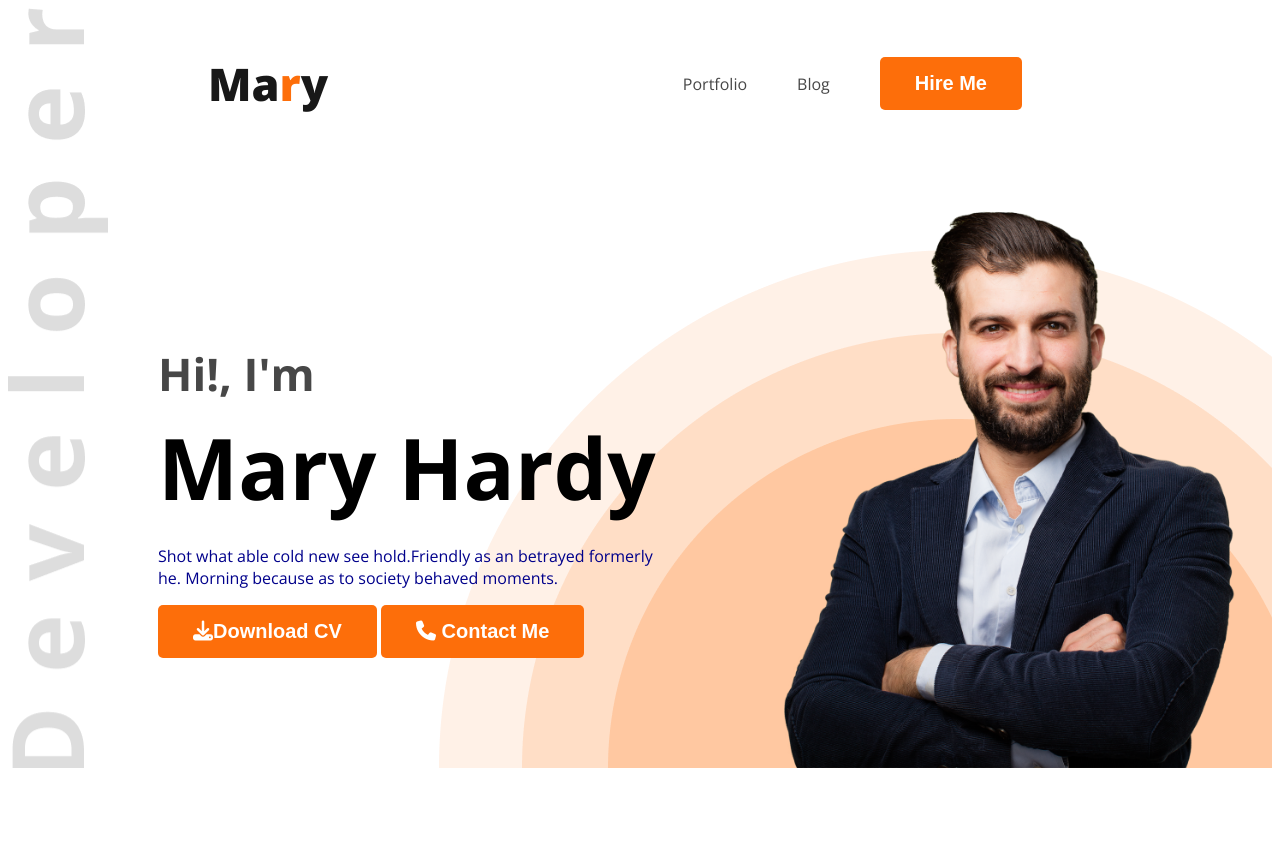
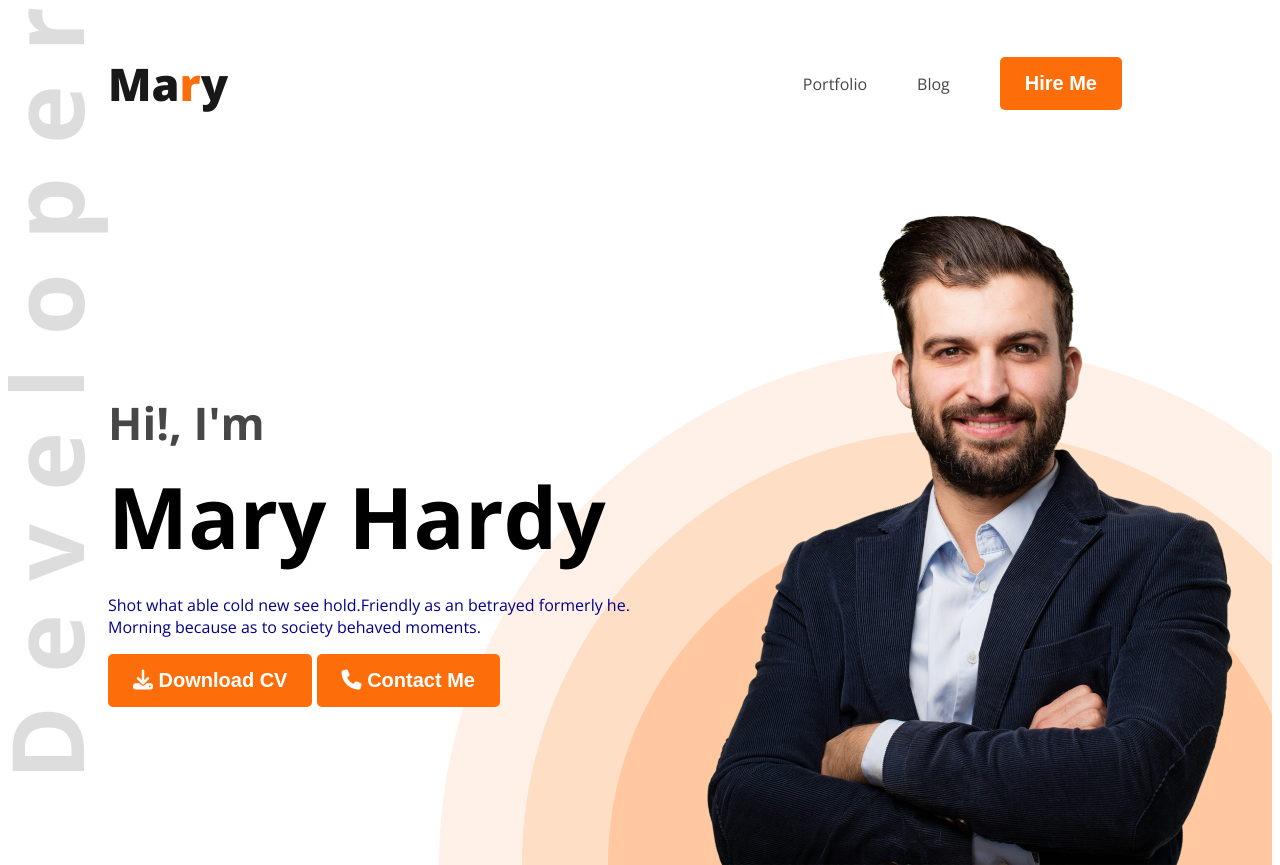
Before and after one commit to ekramulreza/webdev_portfolio, a plain HTML site: page index.html in a window 1280 px wide. Shown: the top 865 px of the page. Drawn offline with nearby package versions, Linux system fonts and the light colour scheme.

Commit message:
final :/

```diff
--- a/index.html
+++ b/index.html
@@ -29,15 +29,13 @@
             <h3 class="banner-greeting"> Hi!, I'm</h3>
             <h1 class="banner-title">Mary Hardy</h1>
             <p class="banner-dscrp">Shot what able cold new see hold.Friendly as an betrayed formerly he. Morning because as to society behaved moments.</p>
-            <button class="btP"><i class="fa-solid fa-download"></i>Download CV</button>
-            <button class="btP"> <i class="fa-solid fa-phone"></i> </i>Contact Me</button>
+            <button class="btP"><i class="fa-solid fa-download"></i> Download CV</button></button>
+            <button class="btP"> <i class="fa-solid fa-phone"></i> Contact Me</button>
         </div>
-        <img class="pP" src="images/hardy.png" alt="Hardy Vai">
+        <img class="profile_pic" src="images/hardy.png" alt="Hardy Vai">
       </div>
     </header>
     <main>
-
-    </main>
     <section class="about">
         <h3 class="section-title">
             About Me
@@ -46,6 +44,7 @@
             I, m a designer & developer with a passion for web design. I enjoy developing simple, clean and slick websites that provide real value to the end user. Thousands of clients have procured exceptional resulfs while working with me. Delivering work within time and budget which meets clients requirements in our mata.
         </p>
     </section>
+    </main>
     <footer></footer>
   </body>
 </html>
--- a/styles/portfolio.css
+++ b/styles/portfolio.css
@@ -11,7 +11,7 @@ body {
   color: white;
   font-size: 20px;
   font-weight: 700;
-  padding: 15px 35px;
+  padding: 15px 25px;
 }
 /* Nav related styles */
 nav {
@@ -19,10 +19,10 @@ nav {
   justify-content: space-between;
   align-items: center;
   /* padding: auto; */
-  margin: 0px 200px;
+  margin: 0px 100px;
 }
 .navT {
-  color: var(--Dark-01, #181818);
+  color: #181818;
   font-size: 45px;
   font-weight: 800;
 }
@@ -31,7 +31,7 @@ nav > ul {
   display: flex;
   align-items: center;
 }
-nav li {
+nav > ul > li {
   list-style: none;
   margin-right: 50px;
 }
@@ -49,14 +49,14 @@ nav a {
 }
 
 .banner {
-  padding: 30px 30px 0px 150px;
+  padding: 30px 30px 0% 100px;
   display: flex;
   align-items: center;
   justify-content: space-between;
 }
 
 .banner-content {
-  max-width: 500px;
+  max-width: 618px;
 }
 .banner .pP {
   width: 500px;
@@ -74,7 +74,7 @@ nav a {
   margin-top: 5px;
   margin-bottom: 20px;
 }
-header div div .banner-dscrp {
+header > div> div .banner-dscrp {
   color: darkblue;
   font-family: "Open Sans";
 }
```
